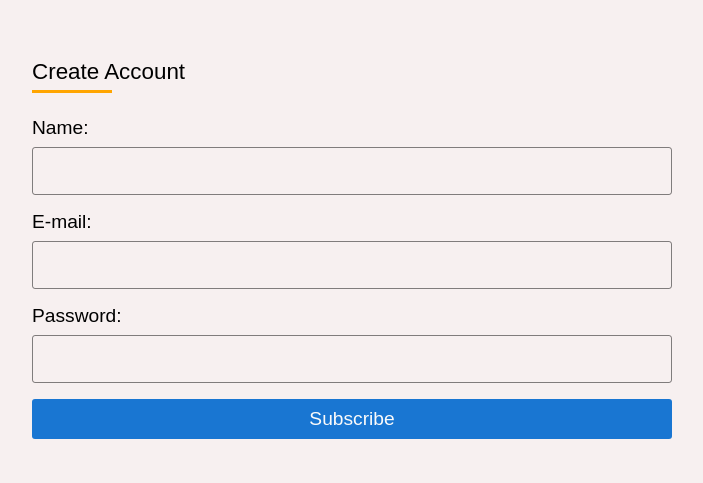
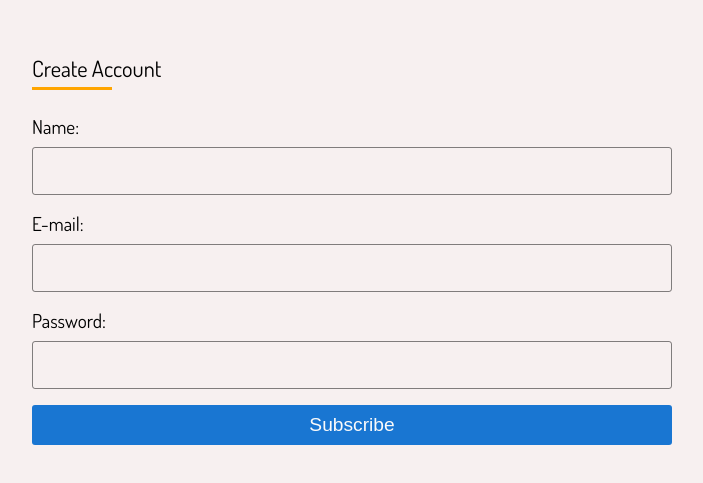
Before and after one commit to NataliaFrancisca/simple-form-react, a React (Create React App) app: page / in a window 1280 px wide. Shown: the part 155-638 px from the top of the page, without its empty margins (288-991 px from the left). Built offline with nearby package versions, Linux system fonts and the light colour scheme.

Commit message:
changing the font-family import

```diff
--- a/public/index.html
+++ b/public/index.html
@@ -4,6 +4,9 @@
     <meta charset="utf-8" />
     <link rel="icon" href="%PUBLIC_URL%/favicon.ico" />
     <meta name="viewport" content="width=device-width, initial-scale=1" />
+    <link rel="preconnect" href="https://fonts.googleapis.com">
+    <link rel="preconnect" href="https://fonts.gstatic.com" crossorigin>
+    <link href="https://fonts.googleapis.com/css2?family=Dosis&display=swap" rel="stylesheet">
     <meta name="theme-color" content="#000000" />
     <meta
       name="description"
--- a/src/styles/GlobalStyles.js
+++ b/src/styles/GlobalStyles.js
@@ -2,8 +2,6 @@
 import { createGlobalStyle } from 'styled-components'
 
 export const GlobalStyles = createGlobalStyle`
-  @import url('https://fonts.googleapis.com/css2?family=Dosis&display=swap');
-
     *{
         margin: 0;
         padding: 0;
```
